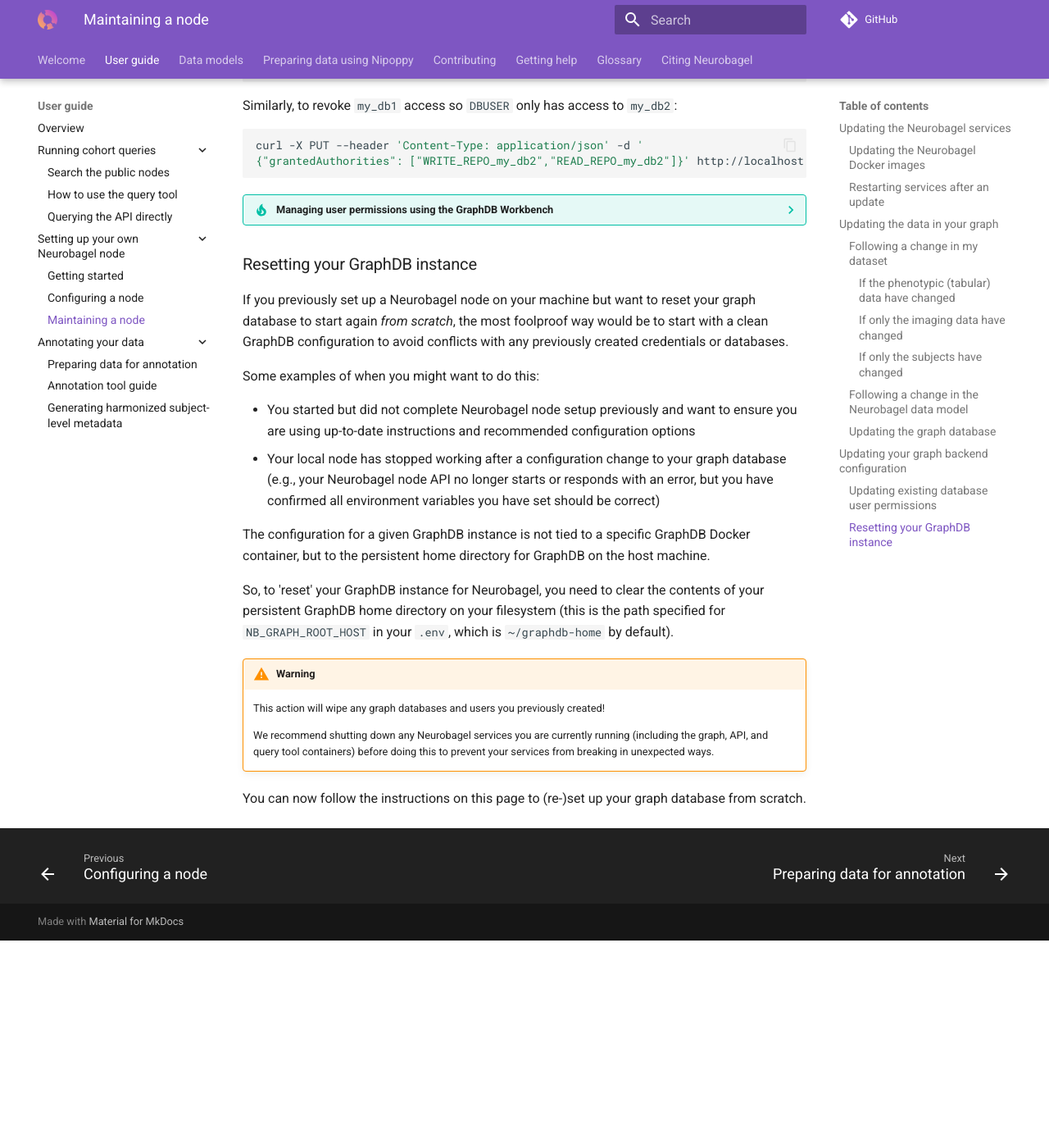
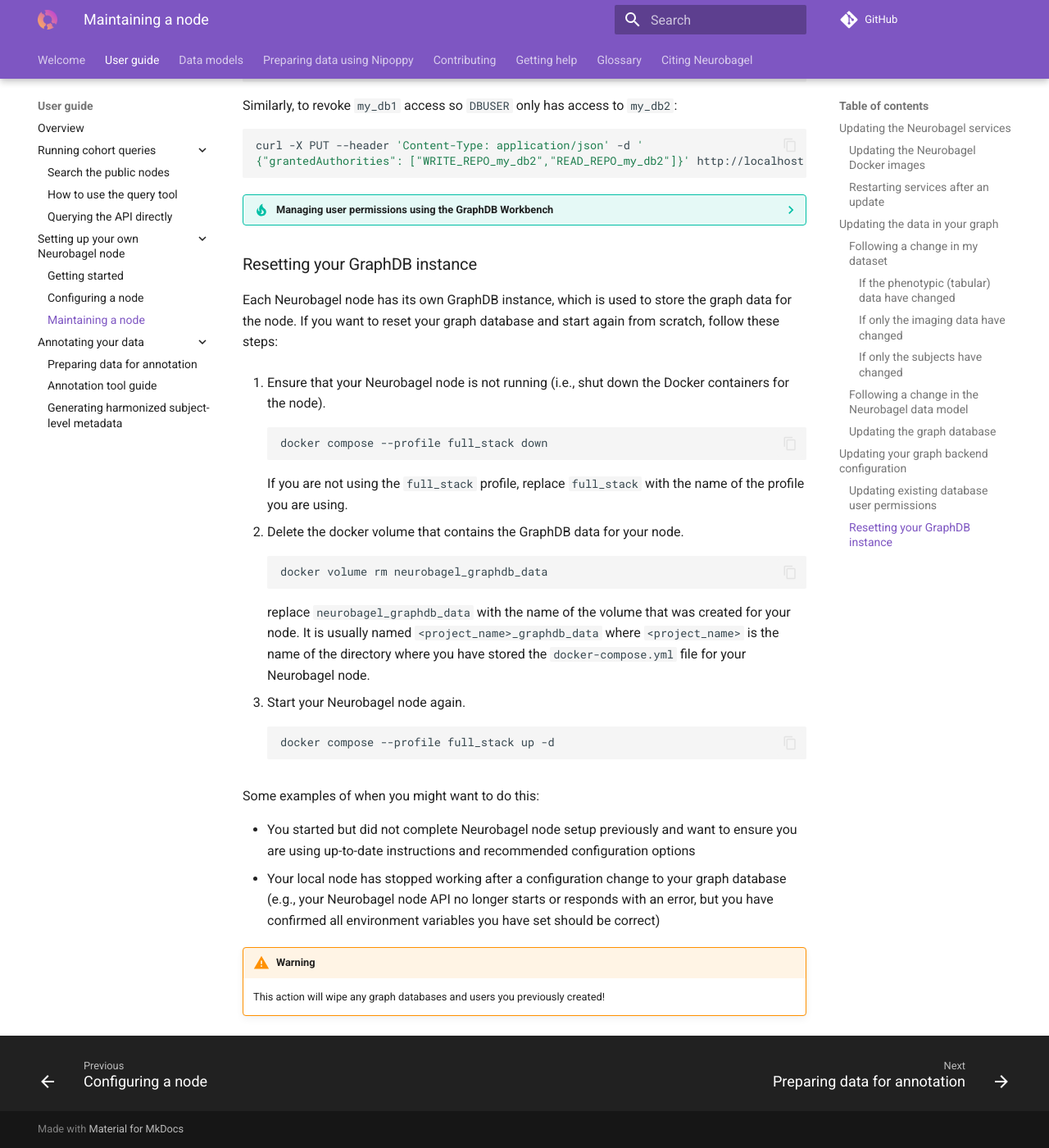
Before and after one commit to neurobagel/documentation, an MkDocs documentation site: the page built from docs/maintaining.md, in a window 1280 px wide and 1400 px high, scrolled down 4014 px. Shown: the whole window at 82% size. Built offline with MkDocs 1.6.1 and Material for MkDocs 9.7.7, drawn with Linux system fonts in a browser that asks for light colours; comment, search, counter and statistics services are not loaded; before the commit the page ends 5161 px from its top, so only the background shows below that.

Commit message:
[REF] Update the graph reset docs to reflect volumes
Related to https://github.com/neurobagel/recipes/pull/57

````diff
--- a/docs/maintaining.md
+++ b/docs/maintaining.md
@@ -78,6 +78,7 @@
 For any of the below types of changes, you will need to regenerate a graph-ready `.jsonld` file for the dataset which reflects the change.
 
 #### If the phenotypic (tabular) data have changed
+
 If new variables have been added to the dataset such that there are new columns in the phenotypic TSV you previously annotated using Neurobagel's annotation tool, you will need to:
 
 1. **Generate an updated data dictionary** by annotating the new variables in your TSV following the [annotation workflow](annotation_tool.md)
@@ -85,6 +86,7 @@
 2. **Generate a new graph-ready data file** for the dataset by [re-running the CLI](cli.md) on your updated TSV and data dictionary
 
 #### If only the imaging data have changed
+
 If the BIDS data for a dataset have changed without changes in the corresponding phenotypic TSV (e.g., if new modalities or scans have been acquired for a subject), you have two options:
 
 - If you still have access to the dataset's phenotypic JSONLD generated from the `pheno` command of the `bagel-cli` (step 1), you may choose to [rerun only the `bids` CLI command](cli.md) on the updated BIDS directory.
@@ -97,6 +99,7 @@
 _When in doubt, rerun both CLI commands._
 
 #### If only the subjects have changed
+
 If subjects have been added to or removed from the dataset but the phenotypic TSV is otherwise unchanged (i.e., only new or removed rows, without changes to the available variables), you will need to:
 
 - **Generate a new graph-ready data file** for the dataset by [re-running the CLI](cli.md) (`pheno` and `bids` steps) on your updated TSV and existing data dictionary
@@ -112,6 +115,7 @@
 Note that if upgrading to a newer version of the data model, **you should regenerate the `.jsonld` files for _all_ datasets in your existing graph**.
 
 ### Updating the graph database
+
 To allow easy (re-)uploading of the updated `.jsonld` for your dataset(s) to a graph database, make a copy of it in a [central directory on your research data fileserver for storing local Neurobagel `jsonld` datasets](config.md).
 Then, follow the steps for [uploading/updating a dataset in the graph database](config.md#uploading-data-to-the-graph-store) (needs to be completed by user with database write access).
 
@@ -160,22 +164,39 @@
 
 ### Resetting your GraphDB instance
 
-If you previously set up a Neurobagel node on your machine but want to reset your graph database to start again _from scratch_,
-the most foolproof way would be to start with a clean GraphDB configuration to avoid conflicts with any previously created credentials or databases.
+Each Neurobagel node has its own GraphDB instance, which is used to store the graph data for the node.
+If you want to reset your graph database and start again from scratch,
+follow these steps:
+
+1. Ensure that your Neurobagel node is not running (i.e., shut down the Docker containers for the node).
+
+    ```bash
+    docker compose --profile full_stack down
+    ```
+
+    If you are not using the `full_stack` profile, replace `full_stack` with the name of the profile you are using.
+
+2. Delete the docker volume that contains the GraphDB data for your node.
+
+    ```bash
+    docker volume rm neurobagel_graphdb_data
+    ```
+
+    replace `neurobagel_graphdb_data` with the name of the volume that was created for your node.
+    It is usually named `<project_name>_graphdb_data`
+    where `<project_name>` is the name of the directory where you have stored the `docker-compose.yml` file for your Neurobagel node.
+
+3. Start your Neurobagel node again.
+
+    ```bash
+    docker compose --profile full_stack up -d
+    ```
 
 Some examples of when you might want to do this:
 
 - You started but did not complete Neurobagel node setup previously and want to ensure you are using up-to-date instructions and recommended configuration options
 - Your local node has stopped working after a configuration change to your graph database (e.g., your Neurobagel node API no longer starts or responds with an error, but you have confirmed all environment variables you have set should be correct)
 
-The configuration for a given GraphDB instance is not tied to a specific GraphDB Docker container, but to the persistent home directory for GraphDB on the host machine.
-
-So, to 'reset' your GraphDB instance for Neurobagel, you need to clear the contents of your persistent GraphDB home directory on your filesystem (this is the path specified for `NB_GRAPH_ROOT_HOST` in your `.env`, which is `~/graphdb-home` by default).
-
 !!! warning
 
     This action will wipe any graph databases and users you previously created!
-
-    We recommend shutting down any Neurobagel services you are currently running (including the graph, API, and query tool containers) before doing this to prevent your services from breaking in unexpected ways.
-
-You can now follow the instructions on this page to (re-)set up your graph database from scratch.
````
